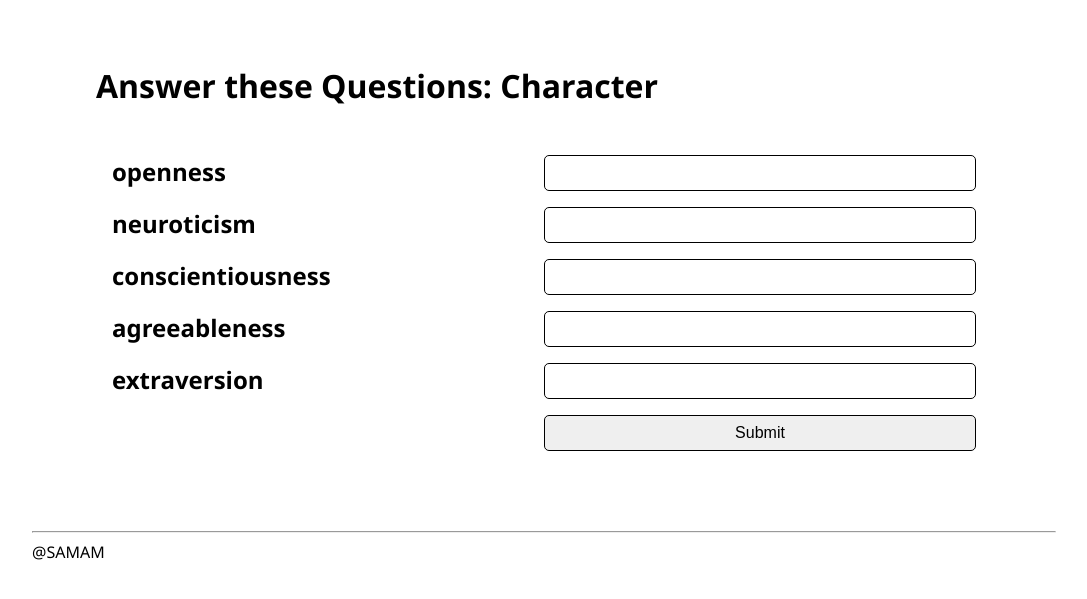
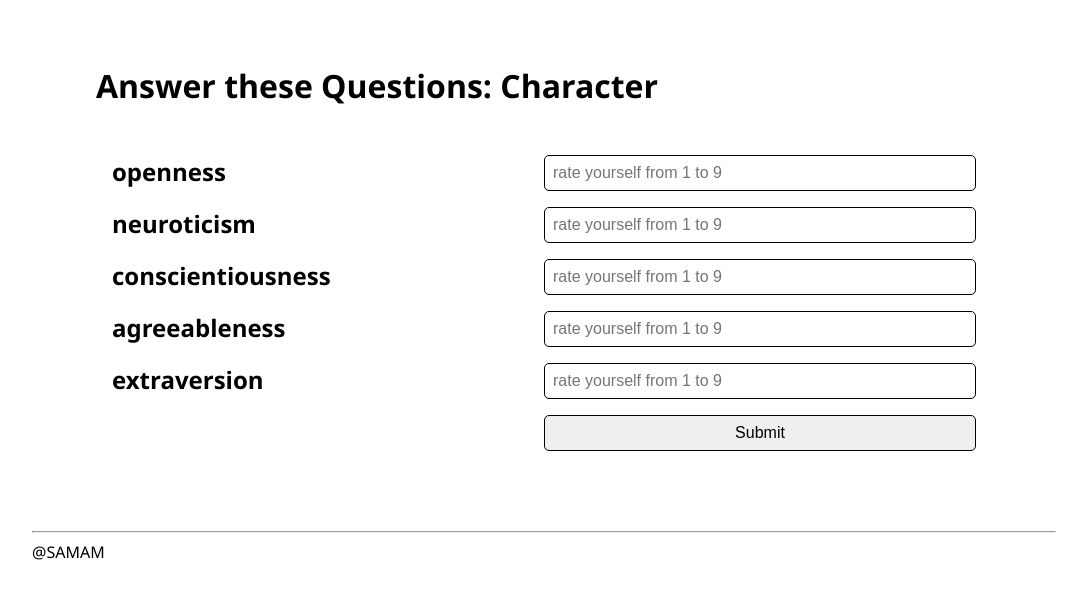
Before and after one commit to Vignesh1625/SAMAM_MentalPeace, a Flask app: page /character_form in a window 1280 px wide. Shown: the part 118-717 px from the top of the page, without its empty margins (96-1183 px from the left). Run offline with Flask 3, Linux system fonts and the light colour scheme; parts of the project's set-up code (start-up, migrations or seed data) failed here and were passed over.

Commit message:
placeholders

```diff
--- a/templates/CharacterQuestions.html
+++ b/templates/CharacterQuestions.html
@@ -38,7 +38,7 @@
         <form class="questionForm" action="/character_submit" method="post">
             {% for question in questions %} <!-- Assuming 'questions' is the list you want to iterate over -->
             <label for="question {{ question.id }}">{{ question.question }}</label>
-            <input type="number" min="1" max="10" id="question {{ question.id }}" name="question {{ question.id }}" required>
+            <input type="number" min="1" max="10" id="question {{ question.id }}" name="question {{ question.id }}" placeholder="rate yourself from 1 to 9" required>
             {% endfor %}
             <label for="em"></label>
             <input type="submit" value="Submit">
```
Also changed, not shown: instance/SamamDataBase.db.
